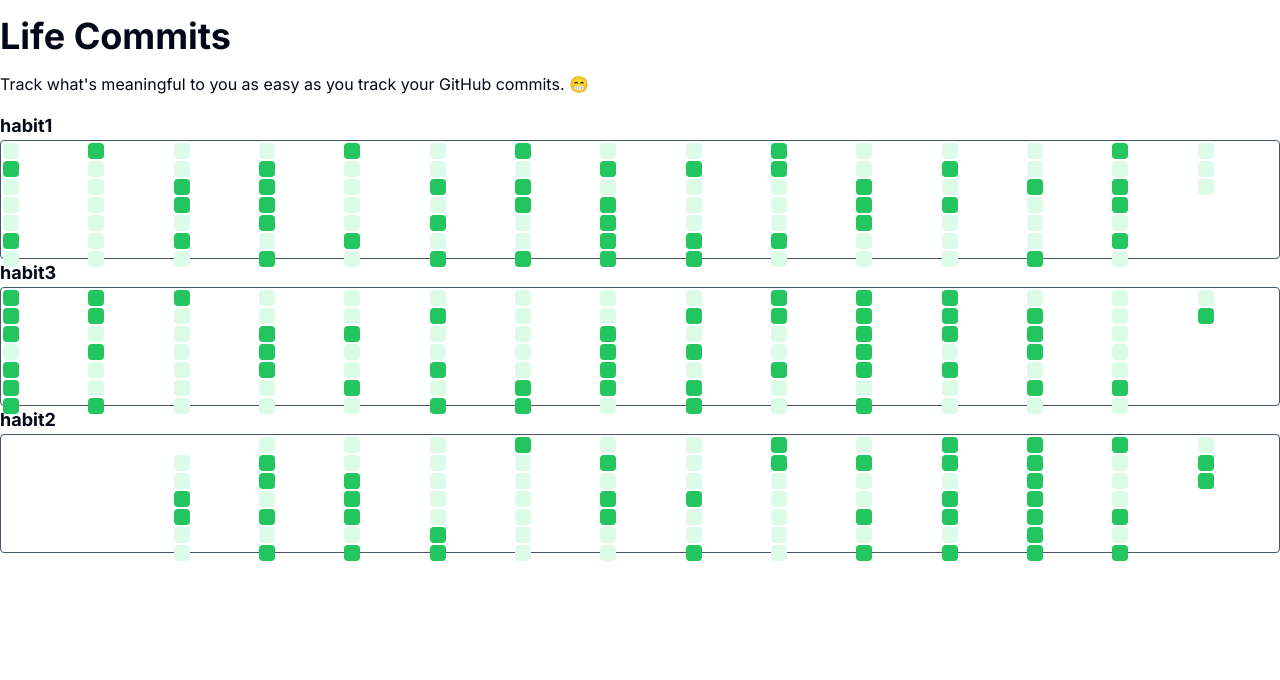
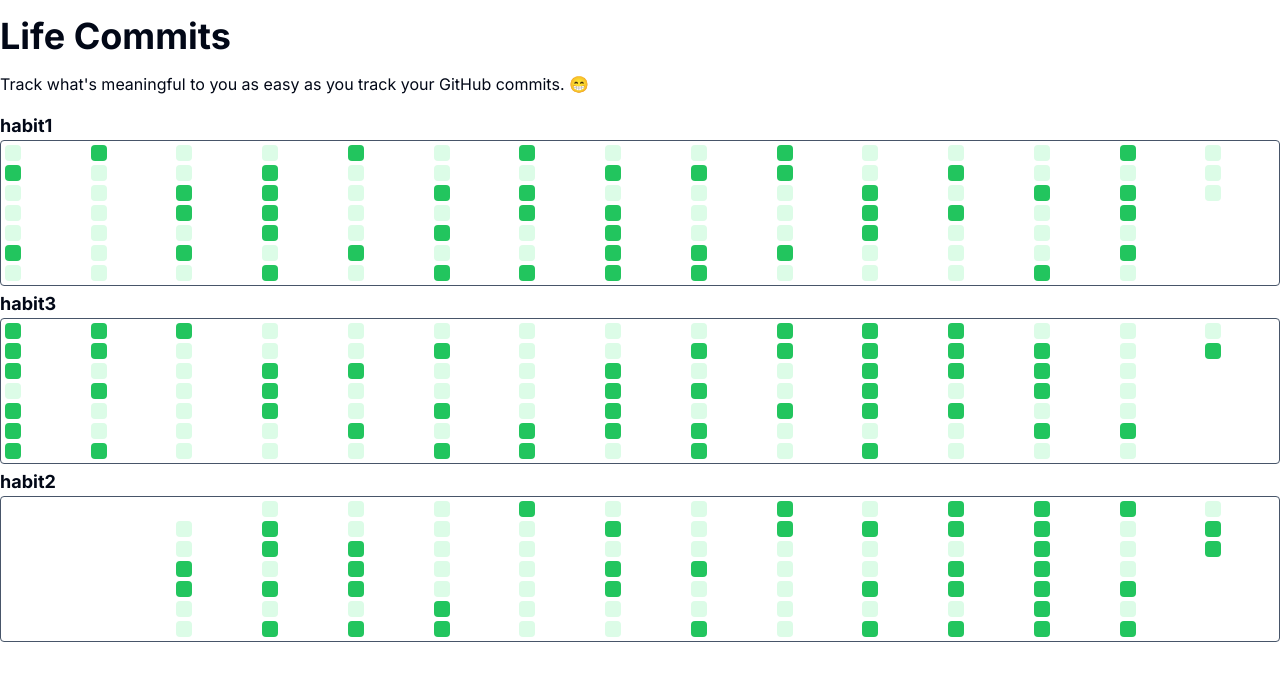
Before and after one commit to viniesposito/life-commits, a Next.js app: page / in a window 1280 px wide. Shown: the top 680 px of the page. Built offline with nearby package versions, Linux system fonts and the light colour scheme.

Commit message:
fixing grid width

```diff
--- a/app/page.tsx
+++ b/app/page.tsx
@@ -30,7 +30,7 @@ const MyPage: React.FC = () => {
         Track what's meaningful to you as easy as you track your GitHub commits.
         &#128513;{" "}
       </p>
-      <div>
+      <div className="grid grid-flow-row gap-y-1">
         {habits.map((habit) => (
           <div key={habit}>
             <TileGrid
--- a/components/Tile.tsx
+++ b/components/Tile.tsx
@@ -18,9 +18,7 @@ const Tile: React.FC<TileProps> = ({ date, count }) => {
     return null;
   }
 
-  return (
-    <div className={`rounded ${getColorClass(count)} w-4 h-4 m-0.5`}></div>
-  );
+  return <div className={`rounded ${getColorClass(count)} w-4 h-4 m-1`}></div>;
 };
 
 export default Tile;
--- a/components/TileGrid.tsx
+++ b/components/TileGrid.tsx
@@ -16,16 +16,16 @@ const TileGrid: React.FC<TileGridProps> = ({ data, habit }) => {
   const totalColumns = Math.ceil(data.length / 7);
 
   const gridStyle = {
-    display: "grid",
-    gridTemplateRows: "repeat(7, 15px)", // 7 rows
     gridTemplateColumns: `repeat(${totalColumns}, 1fr)`, // total number of columns
-    gap: "2px", // Use `gap` instead of `gridGap` for consistency with TailwindCSS and modern CSS
   };
 
   return (
     <div>
       <h1 className="text-lg font-bold">{habit}</h1>
-      <div className="border rounded border-slate-600" style={gridStyle}>
+      <div
+        className={`grid grid-rows-[repeat(7, 1fr)] gap-2 border rounded border-slate-600`}
+        style={gridStyle}
+      >
         {Array.from({ length: totalColumns }).map((_, colIndex) => {
           const startIndex = colIndex * 7;
           const endIndex = startIndex + 7;
```
